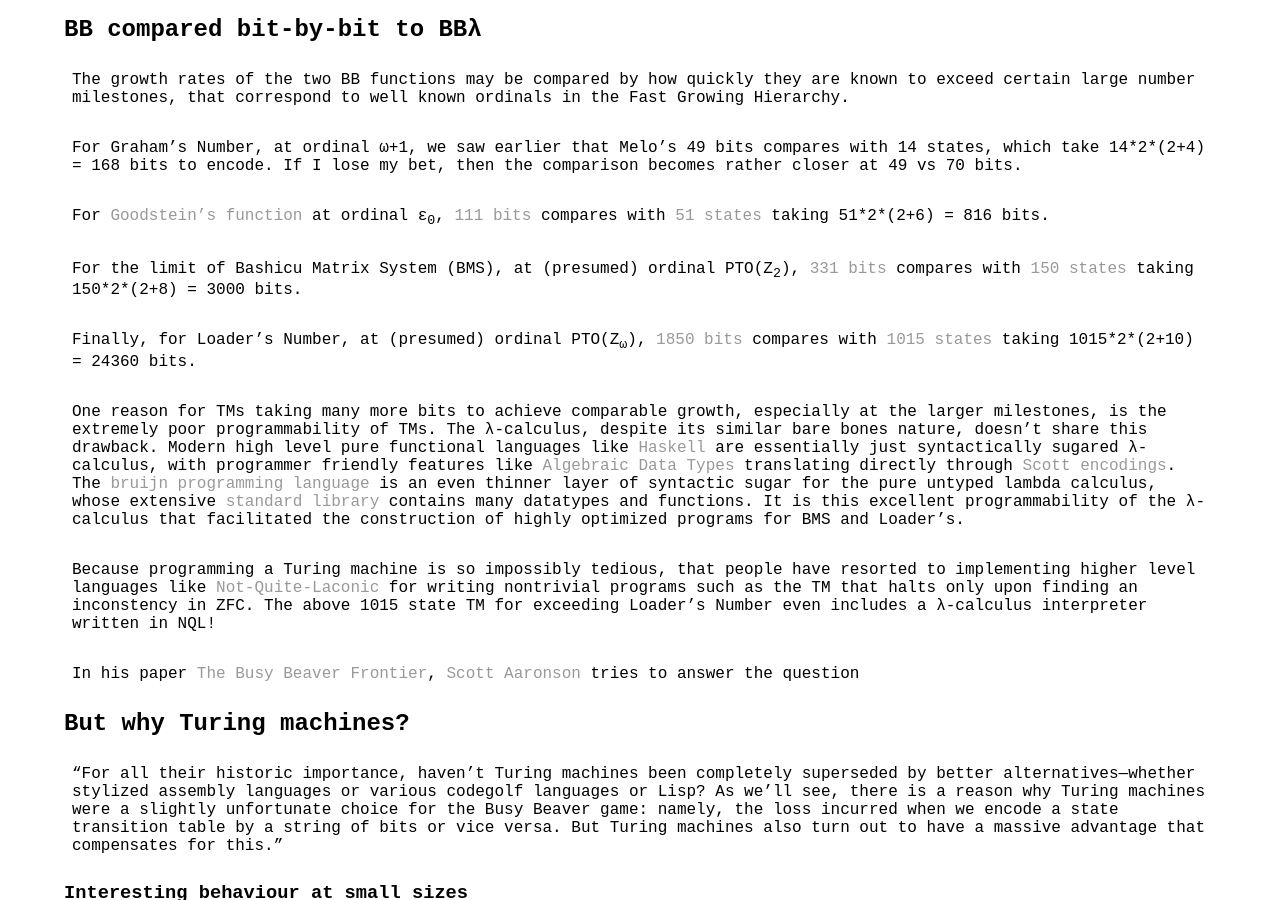
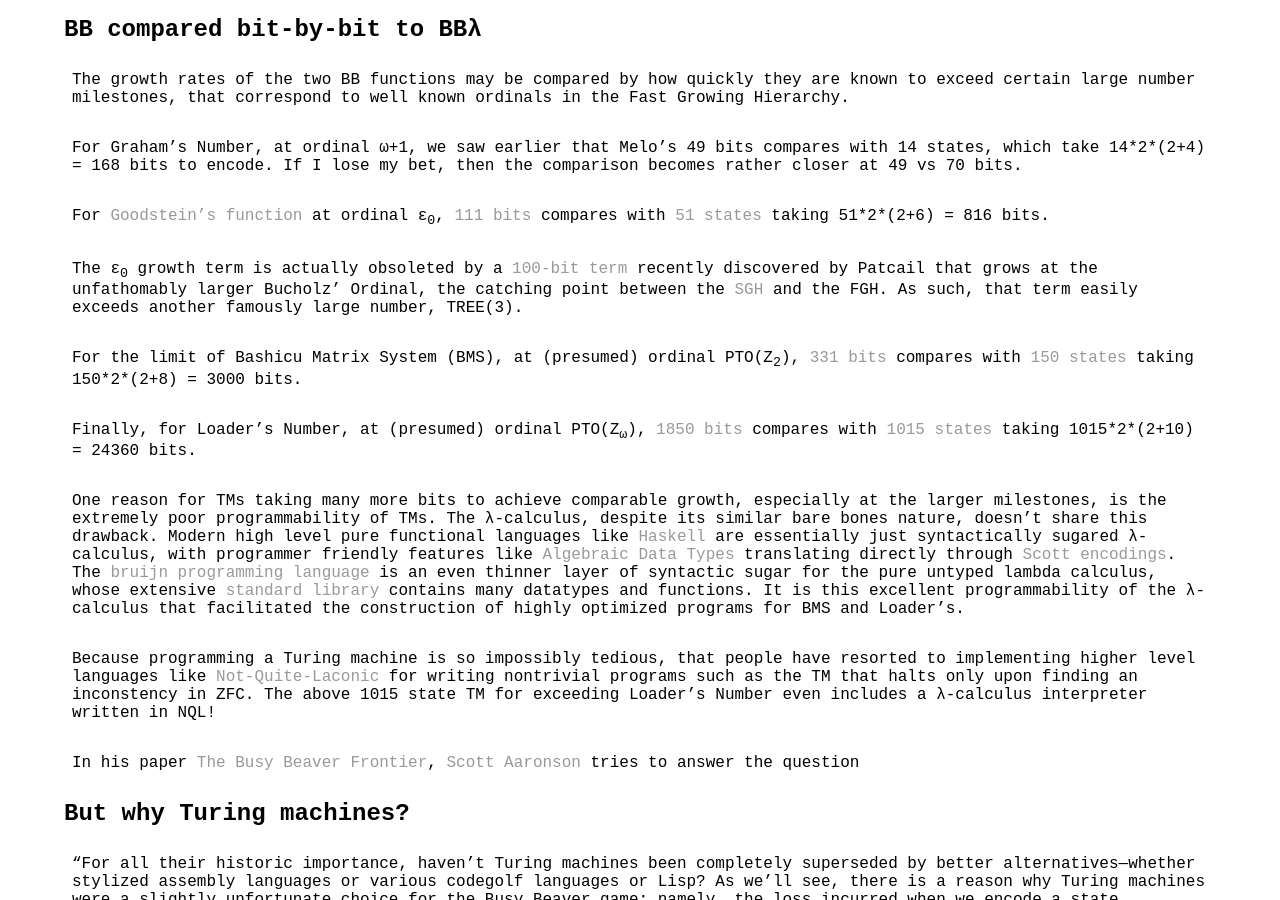
Before and after one commit to tromp/tromp.github.io, a Jekyll site: the page built from _posts/2026-01-28-largest-number-revised.md, in a window 1280 px wide and 900 px high, scrolled down 6000 px. Built offline with Jekyll 4.4.1, drawn with Linux system fonts in a browser that asks for light colours.

Commit message:
add patcail discovery

```diff
--- a/_posts/2026-01-28-largest-number-revised.md
+++ b/_posts/2026-01-28-largest-number-revised.md
@@ -368,6 +368,10 @@ For [Goodstein's function](https://en.wikipedia.org/wiki/Goodstein%27s_theorem)
 bits](https://github.com/tromp/AIT/blob/master/fast_growing_and_conjectures/BBE0.lam)
 compares with [51 states](https://wiki.bbchallenge.org/wiki/Champions) taking 51\*2\*(2+6) = 816 bits.
 
+The ε<sub>0</sub> growth term is actually obsoleted by a [100-bit term](https://github.com/tromp/AIT/blob/master/fast_growing_and_conjectures/BO.lam) recently discovered by Patcail that grows at the unfathomably larger Bucholz' Ordinal,
+the catching point between the [SGH](https://en.wikipedia.org/wiki/Slow-growing_hierarchy) and the FGH.
+As such, that term easily exceeds another famously large number, TREE(3).
+
 For the limit of Bashicu Matrix System (BMS), at (presumed) ordinal PTO(Z<sub>2</sub>),
 [331 bits](https://github.com/tromp/AIT/blob/master/fast_growing_and_conjectures/bms.lam)
 compares with [150 states](https://morphett.info/turing/turing.html) taking 150\*2\*(2+8) = 3000 bits.
```
